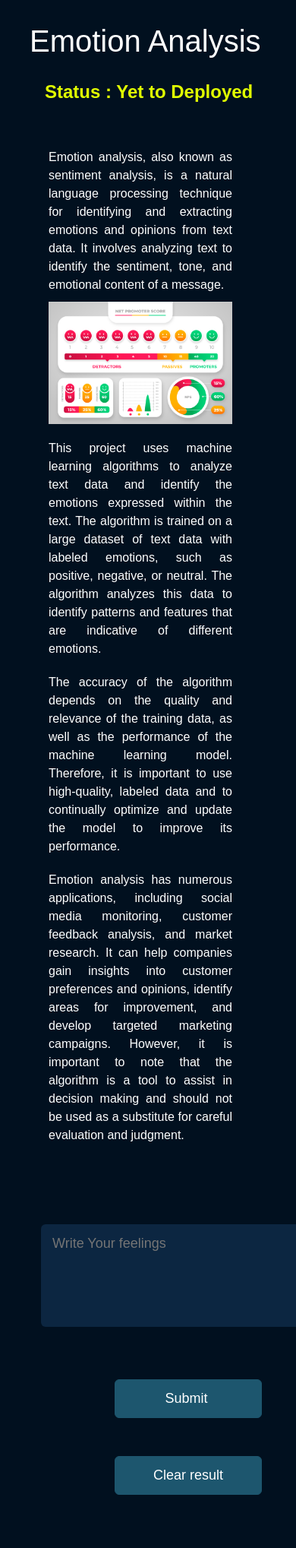
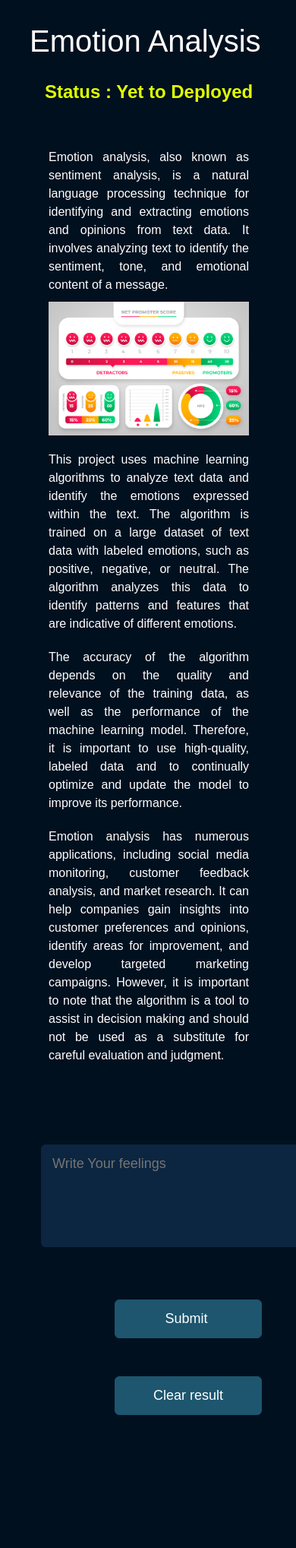
Before and after one commit to WajithAAA/abdul-wajith, a Flask app: page /emotion_analysis in a window 390 px wide; the page is wider, and only the part inside the window is pictured. Shown: the part 203-2240 px from the top of that part at 76% size. Run offline with Flask 2, Linux system fonts and the light colour scheme; some libraries are stand-ins or nearby versions.

Commit message:
updated ui

```diff
--- a/static/css/style.css
+++ b/static/css/style.css
@@ -792,14 +792,14 @@ nav .fa-solid{
 
 
       .col-lg-8 img {
-        width: 220%;
+        width: 240%;
         height: auto;
         margin-bottom: 20px;
         margin-left: 10px;
       }
 
       .col-md-6 p {
-        width: 220%;
+        width: 240%;
         font-size: 16px;
         line-height: 1.5;
         margin-bottom: 10px;
--- a/templates/face_express_recognize.html
+++ b/templates/face_express_recognize.html
@@ -51,7 +51,7 @@
         <h1 class="sub-title">Real-time Face Expression Detection</h1>
         <h2 class="pending">Status : Yet to Deployed</h2>
         <div class="row">
-            <div class="col-md-6">
+             <div class="col-md-6">
                 <div class="col-lg-8 d-flex justify-content-center">
                     <img src="{{ url_for('static', filename='images/face-expression.jpg') }}">
                   </div>
```
